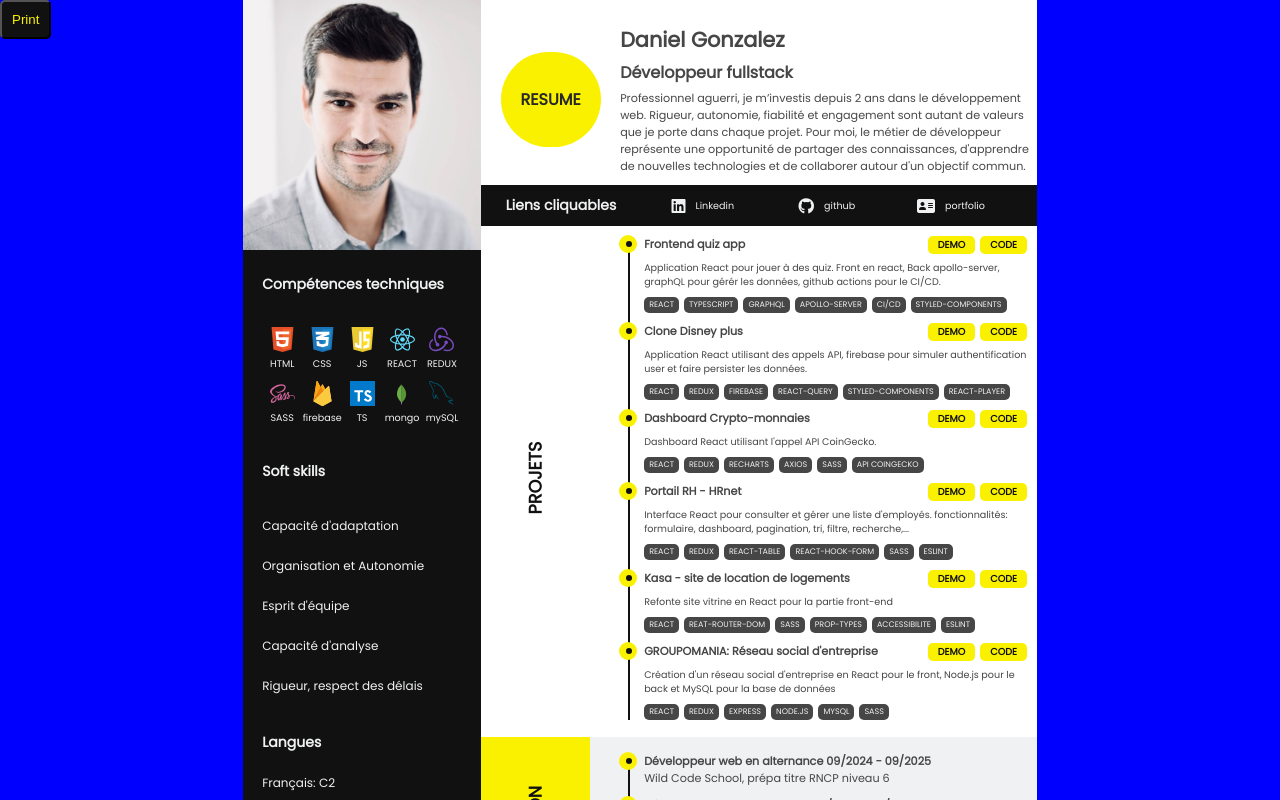
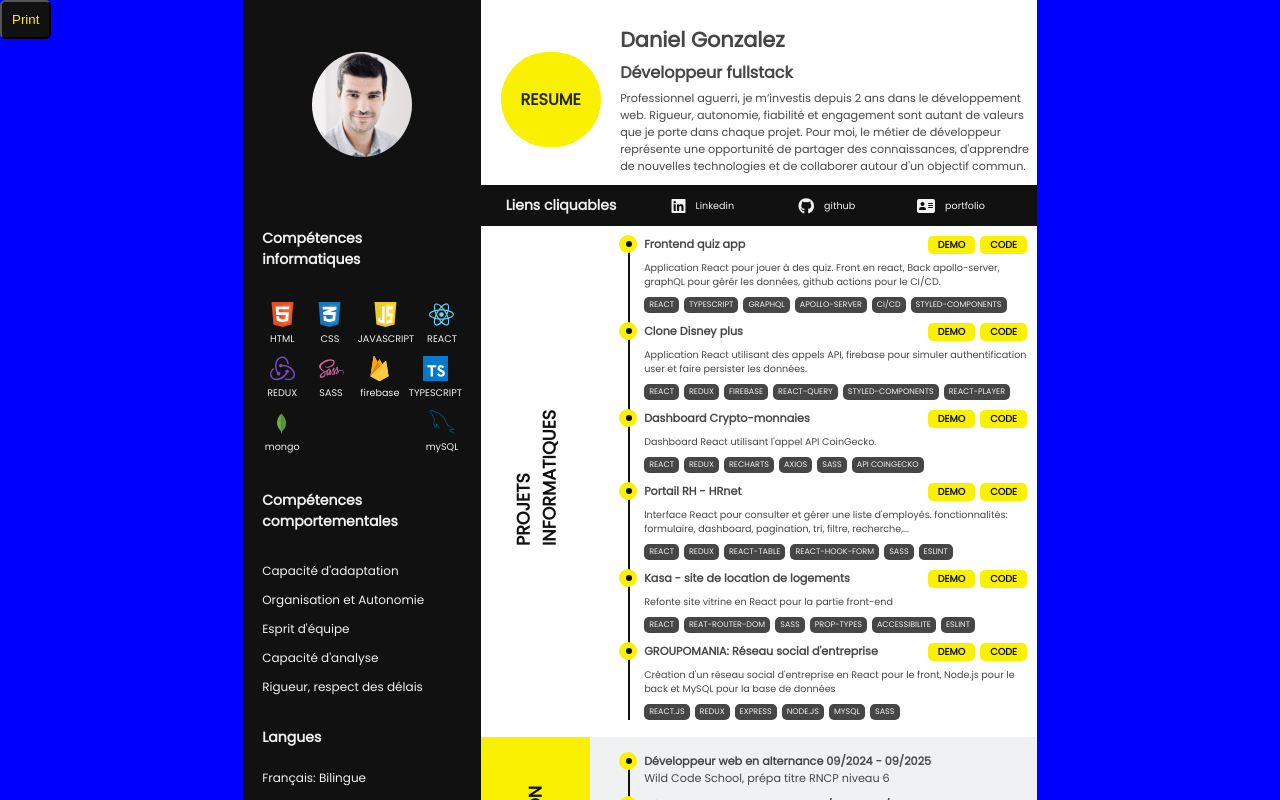
Before and after one commit to danielgonzalez0/20230804-CV2, a React (Create React App) app: page / in a window 1280 px wide. Shown: the top 800 px of the page. Built offline with nearby package versions, Linux system fonts and the light colour scheme.

Commit message:
commit sidebar

```diff
--- a/src/assets/data/projets.json
+++ b/src/assets/data/projets.json
@@ -88,7 +88,7 @@
         "https://www.youtube.com/watch?v=ATJyLR6_BIg"
       ],
       "icons": [
-        "REACT",
+        "REACT.JS",
         "REDUX",
         "EXPRESS",
         "NODE.JS",
--- a/src/components/main/Projets.jsx
+++ b/src/components/main/Projets.jsx
@@ -11,7 +11,7 @@ const Projets = () => {
     <div className='projets'>
       <div className="projets-left">
         <p>
-          <span>PROJETS</span>
+          <span>PROJETS INFORMATIQUES</span>
         </p>
       </div>
       <div className="projets-container">
--- a/src/components/sidebar/Langue.jsx
+++ b/src/components/sidebar/Langue.jsx
@@ -5,9 +5,9 @@ import anglais from '../../assets/img/logo2/gb_flag_great_britain_england_union_
 
 const Langue = () => {
   const array = [
-    { note: 'C2',racc: "Français", image: `${france}`, name: 'drapeau de la france' },
-    { note: 'C2',racc:"Portugais", image: `${portugal}`, name: 'drapeau du portugal' },
-    { note: 'B2', racc: "Anglais", image: `${anglais}`, name: 'drapeau du UK' },
+    { note: 'Bilingue',racc: "Français", image: `${france}`, name: 'drapeau de la france' },
+    { note: 'Courant',racc:"Portugais", image: `${portugal}`, name: 'drapeau du portugal' },
+    { note: 'Technique', racc: "Anglais", image: `${anglais}`, name: 'drapeau du UK' },
   ];
   return (
     <div className="langue">
--- a/src/components/sidebar/Sidebar.jsx
+++ b/src/components/sidebar/Sidebar.jsx
@@ -1,5 +1,5 @@
 import React from 'react';
-import userImg from '../../assets/img/daniel.jpg';
+import userImg from '../../assets/img/daniel_small.jpg';
 import Stack from './Stack';
 import SoftSkills from './SoftSkills';
 import Langue from './Langue';
@@ -12,7 +12,7 @@ const Sidebar = () => {
         <img
           src={userImg}
           alt="portrait de profil"
-          style={{ maxWidth: '100%', height: 'auto', width: 'auto' }}
+          style={{ maxWidth: '100%', height: 'auto', width: 'auto',borderRadius: '50%'}}
         />
       </div>
       <div className="user">
--- a/src/components/sidebar/SoftSkills.jsx
+++ b/src/components/sidebar/SoftSkills.jsx
@@ -43,7 +43,7 @@ const SoftSkills = () => {
   ];
   return (
     <div className="softSkills">
-      <h3>Soft skills</h3>
+      <h3>Compétences comportementales</h3>
       <ul>
         {array.map((skill, index) => (
           <li key={index}>
--- a/src/components/sidebar/Stack.jsx
+++ b/src/components/sidebar/Stack.jsx
@@ -14,18 +14,18 @@ const Stack = () => {
   const array = [
     { name: 'HTML', image: `${html}` },
     { name: 'CSS', image: `${css}` },
-    { name: 'JS', image: `${js}` },
+    { name: 'JAVASCRIPT', image: `${js}` },
     { name: 'REACT', image: `${react}` },
     { name: 'REDUX', image: `${redux}` },
     { name: 'SASS', image: `${sass}` },
     { name: 'firebase', image: `${firebase}` },
-    { name: 'TS', image: `${ts}` },
+    { name: 'TYPESCRIPT', image: `${ts}` },
     { name: 'mongo', image: `${mongoDB}` },
     { name: 'mySQL', image: `${MySQL}` },
   ];
   return (
     <div className="stack">
-      <h3>Compétences techniques</h3>
+      <h3>Compétences informatiques</h3>
       <ul className="stack-container">
         {array.map((stack, index) => {
           return (
--- a/src/components/sidebar/_sidebar.scss
+++ b/src/components/sidebar/_sidebar.scss
@@ -1,6 +1,9 @@
 .img-container{
   min-width: 238px;
-  min-height: 250px;
+  min-height: 209px;
+  display: flex;
+  justify-content: center;
+  align-items: center;
 }
 
 .user {
@@ -54,7 +57,7 @@
     padding: 1.5rem 0;
   }
   li {
-    height: 40px;
+    height: 29px;
     display: flex;
     align-items: center;
 
@@ -106,7 +109,7 @@
 
 //contact
 .contact {
-  height: 246px;
+  height: 252px;
   padding: 1.5rem;
   background: $yellow;
   color: $black2;
```
